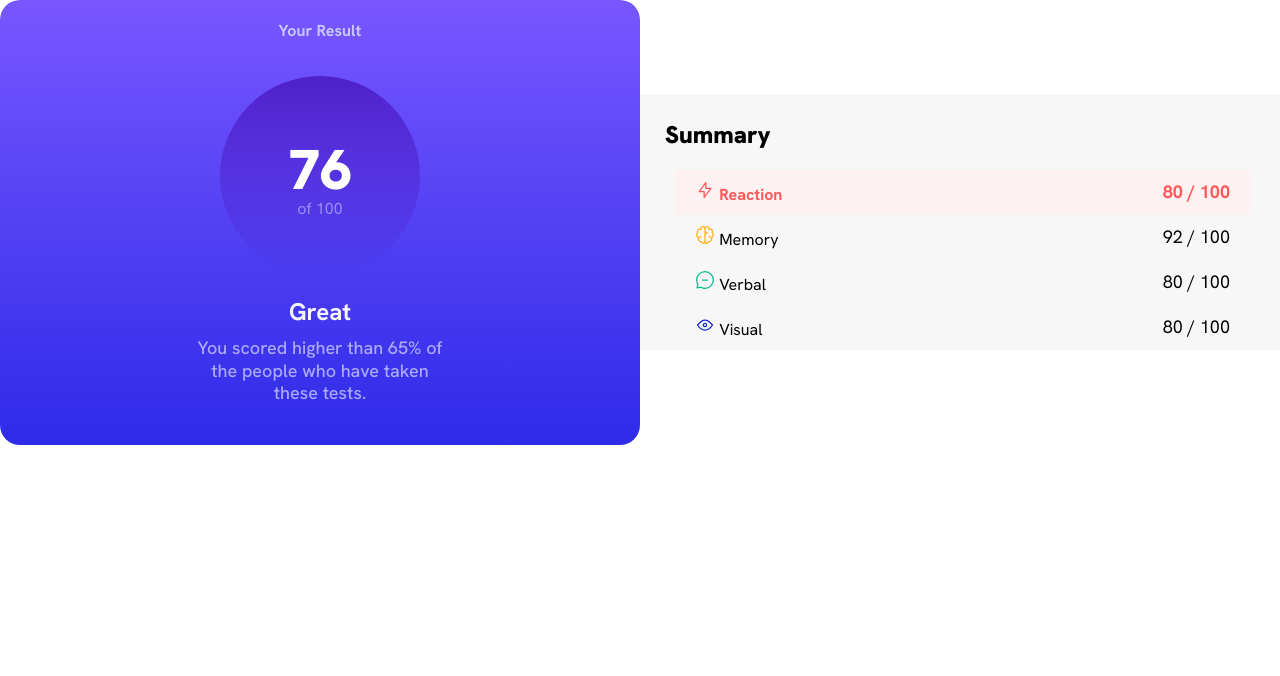
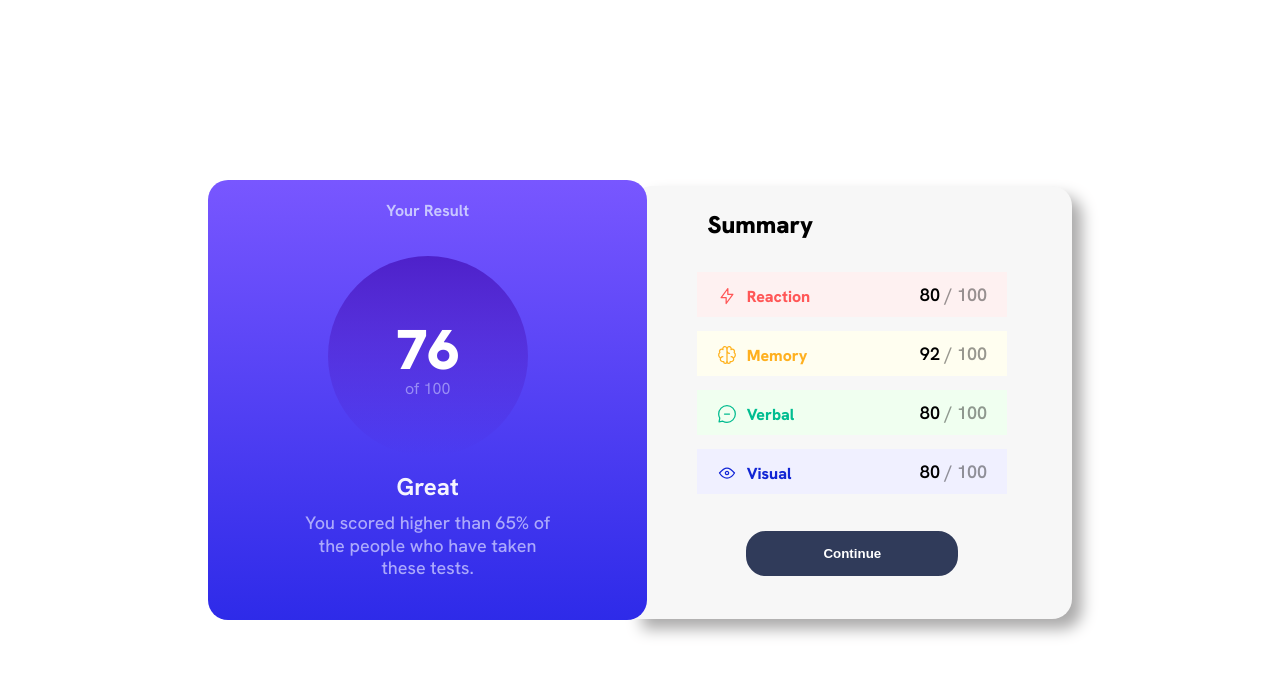
Before and after one commit to EladReuveny/results-summary-component, a plain HTML site: page index.html in a window 1280 px wide. Drawn offline with Linux system fonts and the light colour scheme.

Commit message:
2nd commit

```diff
--- a/index.html
+++ b/index.html
@@ -34,7 +34,7 @@
                         <span id="reaction">Reaction</span>
                     </div>
                     <div class="stats__grade">
-                        <p>80 <span class="dark-text">/ 100</span></p>
+                        <p>80 <span class="shady-text">/ 100</span></p>
                     </div>
                 </div>
                 <div class="stats stats-memory">
@@ -43,7 +43,7 @@
                         <span id="memory">Memory</span>
                     </div>
                     <div class="stats__grade">
-                        <p>92 <span class="dark-text">/ 100</span></p>
+                        <p>92 <span class="shady-text">/ 100</span></p>
                     </div>
                 </div>
                 <div class="stats stats-verbal">
@@ -52,7 +52,7 @@
                         <span id="verbal">Verbal</span>
                     </div>
                     <div class="stats__grade">
-                        <p>80 <span class="dark-text">/ 100</span></p>
+                        <p>80 <span class="shady-text">/ 100</span></p>
                     </div>
                 </div>
                 <div class="stats stats-visual">
@@ -61,10 +61,11 @@
                         <span id="visual">Visual</span>
                     </div>
                     <div class="stats__grade">
-                        <p>80 <span class="dark-text">/ 100</span></p>
+                        <p>80 <span class="shady-text">/ 100</span></p>
                     </div>
                 </div>
             </div>
+            <button class="continue-btn">Continue</button>
         </section>
     </div>
 </body>
--- a/style.css
+++ b/style.css
@@ -32,6 +32,9 @@ body {
     font-family: "Hanken Grotesk", sans-serif;
     height: 100vh;
     background: var(--clr-white);
+    display: flex;
+    justify-content: center;
+    align-items: center;
 }
 p {
     font-size: var(--font-size-paragraph);
@@ -49,6 +52,7 @@ p {
     width: 50%;
     background: linear-gradient(var(--clr-light-slate-blue), var(--clr-light-royal-blue));
     border-radius: 20px;
+    z-index: 1;
 }
 .result-container > h2 {
     color: var(--clr-light-lavender);
@@ -82,7 +86,7 @@ p {
     justify-content: center;
     align-items: center;
     flex-direction: column;
-    margin-top: 20px;
+    margin-top: 15px;
     margin-bottom: 40px;
 }
 .result-summary .result-summary__title {
@@ -94,7 +98,7 @@ p {
     color: var(--clr-light-lavender);
     opacity: .8;
     font-weight: 500;
-    width: 45%;
+    width: 60%;
     text-align: center;
     line-height: 1.25;
 }
@@ -104,26 +108,87 @@ p {
     flex-direction: column;
     width: 50%;
     background: var(--clr-light-gray-background);
+    border-radius: 20px;
+    border-bottom-left-radius: 0;
+    padding: 13px 0;
+    margin-top: 5px;
+    margin-left: -15px;
+    box-shadow: 10px 10px 15px rgb(171, 170, 170);
 }
 .summary-container > h2 {
     font-weight: 900;
-    margin: 25px;
+    margin: 10px 25px 25px 75px;
 }
 .stats-container {
     display: flex;
     flex-direction: column;
     margin-left: 35px;
     margin-top: -5px;
+    margin: 0 35px;
 }
 .stats-container .stats {
     display: flex;
     justify-content: space-between;
+    align-items: center;
     padding: 10px 20px;
     margin-right: 30px;
+    margin: 7px 30px;
+    font-weight: 600;
 }
-
+.stats .stats__identifier {
+    font-weight: 800;
+}
+.stats .stats__identifier > img {
+    translate: 0 4px;
+    margin-right: 5px;
+}
 .stats.stats-reaction {
-    color: var(--clr-light-red);
-    font-weight: 700;
     background: hsl(0, 85%, 97%);
 }
+.stats.stats-reaction .stats__identifier {
+    color: var(--clr-light-red);
+}
+.stats.stats-memory {
+    background: hsl(58, 100%, 97%);
+}
+.stats.stats-memory .stats__identifier {
+    color: var(--clr-orange-yellow);
+}
+.stats.stats-verbal {
+    background: hsl(119, 100%, 97%);
+}
+.stats.stats-verbal .stats__identifier {
+    color: var(--clr-green-teal);
+}
+.stats.stats-visual {
+    background: hsl(240, 100%, 97%);
+}
+.stats.stats-visual .stats__identifier {
+    color: var(--clr-cobalt-blue);
+}
+.stats__grade .shady-text {
+    opacity: .4;
+}
+.continue-btn {
+    margin: 30px auto;
+    padding: 13px 75px;
+    background: var(--clr-dark-gray-blue);
+    color: var(--clr-white);
+    font-weight: 600;
+    border: 2px solid var(--clr-dark-gray-blue);
+    border-radius: 20px;
+    cursor: pointer;
+    transition: .3s ease-in-out;
+}
+.continue-btn:hover {
+    color: var(--clr-dark-gray-blue);
+    background: var(--clr-white);
+}
+@media (max-width: 540px) {
+    .component-container {
+        flex-direction: column;
+    }
+    /* .continue-btn {
+        margin-top: 3px;
+    } */
+}
```
